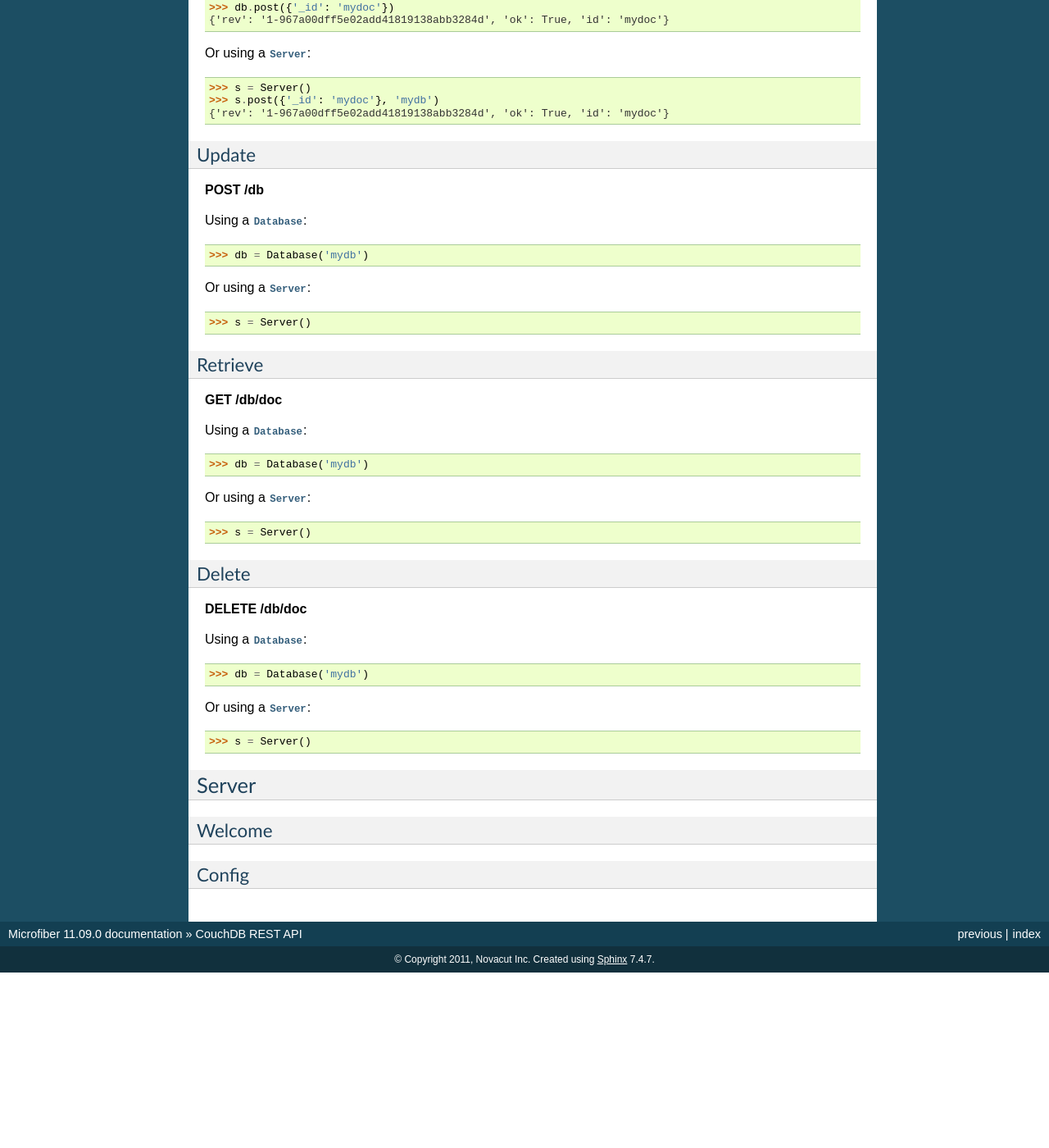
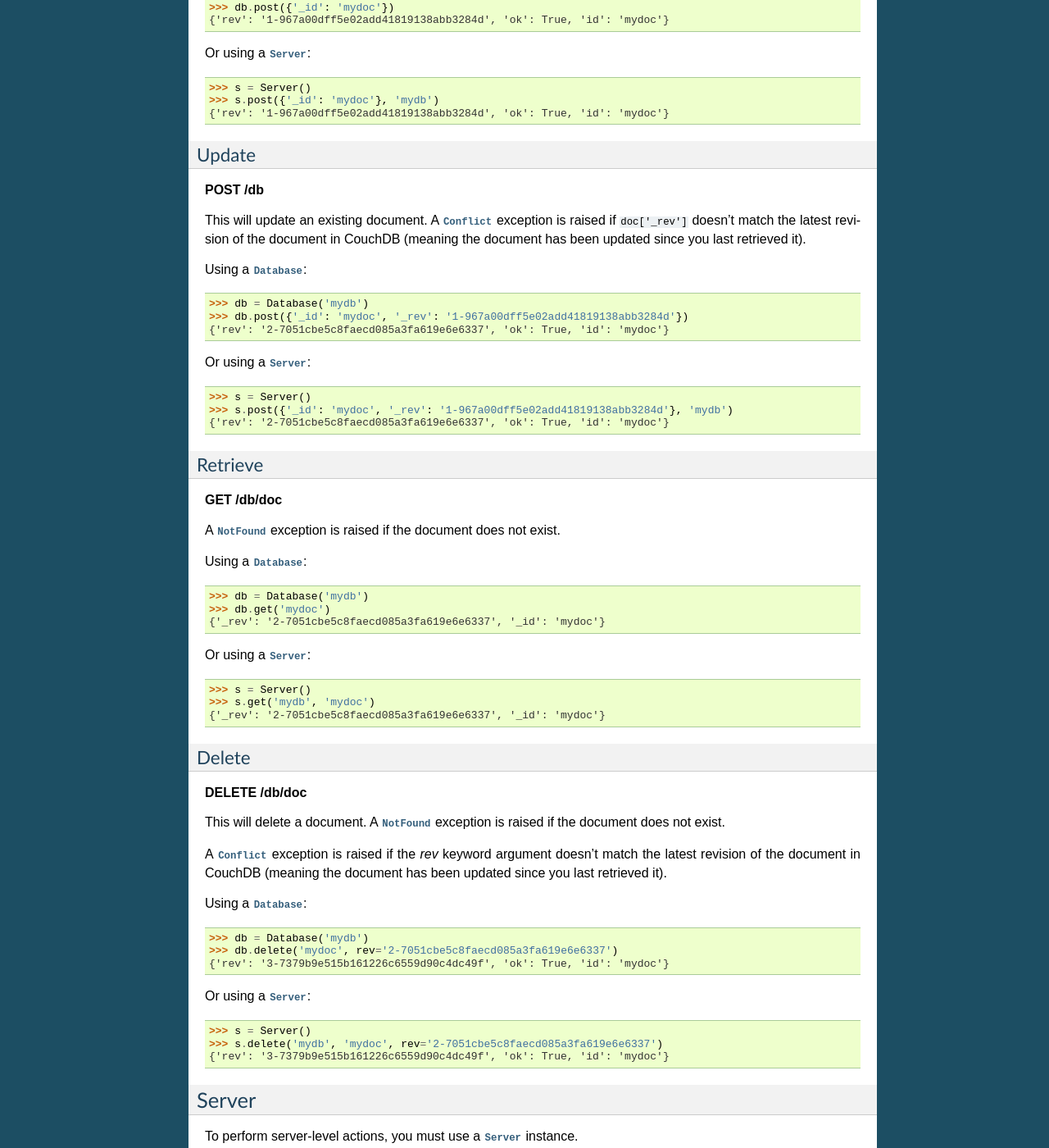
Before and after one commit to json420/microfiber, a Sphinx documentation site: the page built from doc/couchdb_api.rst, in a window 1280 px wide and 1400 px high, scrolled down 2323 px. Shown: the whole window at 82% size. Built offline with Sphinx 7.4.7, drawn with Linux system fonts in a browser that asks for light colours; before the commit the page ends 3509 px from its top, so only the background shows below that; some of the changed text lies outside the part shown.

Commit message:
Finished up initial CouchDB API docs

```diff
--- a/doc/couchdb_api.rst
+++ b/doc/couchdb_api.rst
@@ -156,14 +156,22 @@ Update
 
 **POST /db**
 
+This will update an existing document.  A :exc:`Conflict` exception is raised if
+``doc['_rev']`` doesn't match the latest revision of the document in CouchDB
+(meaning the document has been updated since you last retrieved it).
+
 Using a :class:`Database`:
 
 >>> db = Database('mydb')
+>>> db.post({'_id': 'mydoc', '_rev': '1-967a00dff5e02add41819138abb3284d'})
+{'rev': '2-7051cbe5c8faecd085a3fa619e6e6337', 'ok': True, 'id': 'mydoc'}
 
 
 Or using a :class:`Server`:
 
 >>> s = Server()
+>>> s.post({'_id': 'mydoc', '_rev': '1-967a00dff5e02add41819138abb3284d'}, 'mydb')
+{'rev': '2-7051cbe5c8faecd085a3fa619e6e6337', 'ok': True, 'id': 'mydoc'}
 
 
 
@@ -172,14 +180,21 @@ Retrieve
 
 **GET /db/doc**
 
+A :exc:`NotFound` exception is raised if the document does not exist.
+
 Using a :class:`Database`:
 
 >>> db = Database('mydb')
+>>> db.get('mydoc')
+{'_rev': '2-7051cbe5c8faecd085a3fa619e6e6337', '_id': 'mydoc'}
 
 
 Or using a :class:`Server`:
 
 >>> s = Server()
+>>> s.get('mydb', 'mydoc')
+{'_rev': '2-7051cbe5c8faecd085a3fa619e6e6337', '_id': 'mydoc'}
+
 
 
 Delete
@@ -187,25 +202,52 @@ Delete
 
 **DELETE /db/doc**
 
+This will delete a document.  A :exc:`NotFound` exception is raised if the
+document does not exist.
+
+A :exc:`Conflict` exception is raised if the *rev* keyword argument doesn't
+match the latest revision of the document in CouchDB (meaning the document has
+been updated since you last retrieved it).
+
 Using a :class:`Database`:
 
 >>> db = Database('mydb')
+>>> db.delete('mydoc', rev='2-7051cbe5c8faecd085a3fa619e6e6337')
+{'rev': '3-7379b9e515b161226c6559d90c4dc49f', 'ok': True, 'id': 'mydoc'}
 
 
 Or using a :class:`Server`:
 
 >>> s = Server()
-
-
+>>> s.delete('mydb', 'mydoc', rev='2-7051cbe5c8faecd085a3fa619e6e6337')
+{'rev': '3-7379b9e515b161226c6559d90c4dc49f', 'ok': True, 'id': 'mydoc'}
 
 
 Server
 ======
 
+To perform server-level actions, you must use a :class:`Server` instance.
+
 
 Welcome
 -------
 
+**GET /**
 
-Config
-------
+This will retrieve the CouchDB welcome response, which includes the CouchDB
+version.
+
+>>> s = Server()
+>>> s.get()
+{'couchdb': 'Welcome', 'version': '1.1.0'}
+
+
+Databases
+---------
+
+**GET /_all_dbs**
+
+This will retrieve the list of databases in this CouchDB instance.
+
+>>> s.get('_all_dbs')
+['_replicator', '_users', 'dmedia', 'mydb']
```
